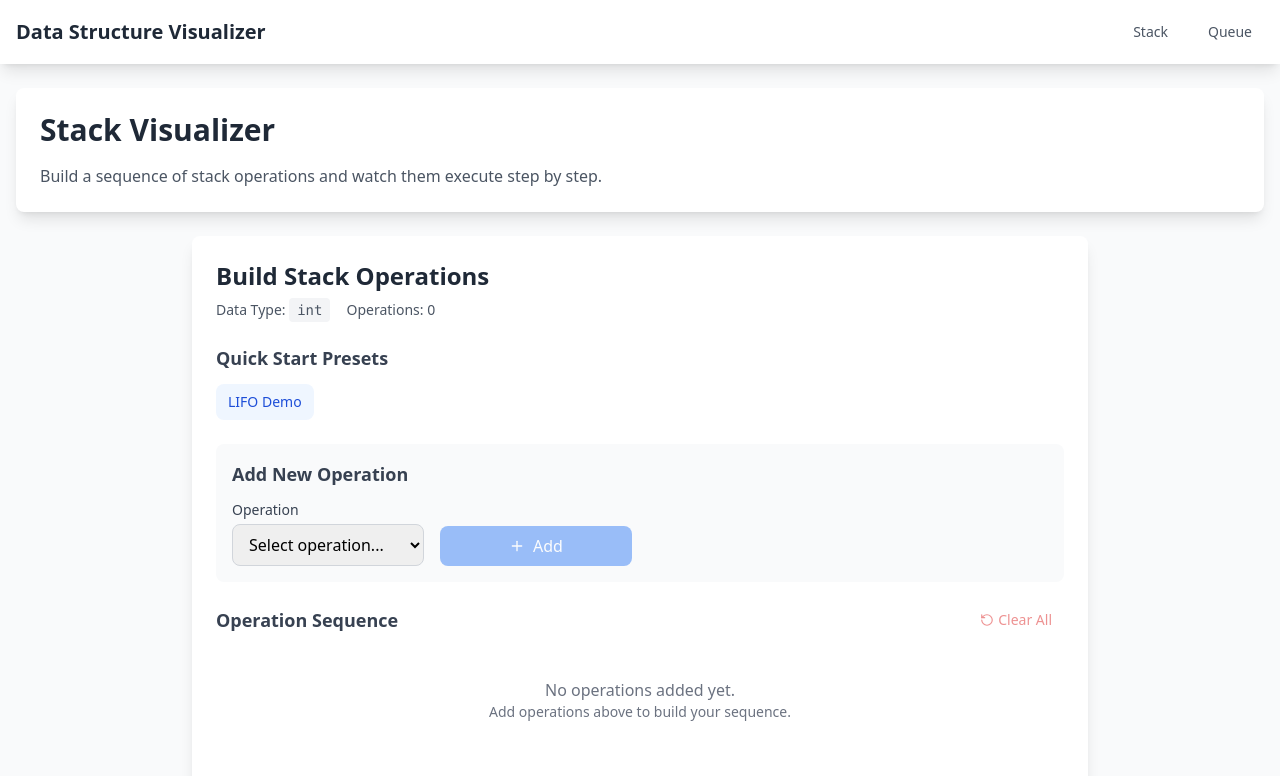
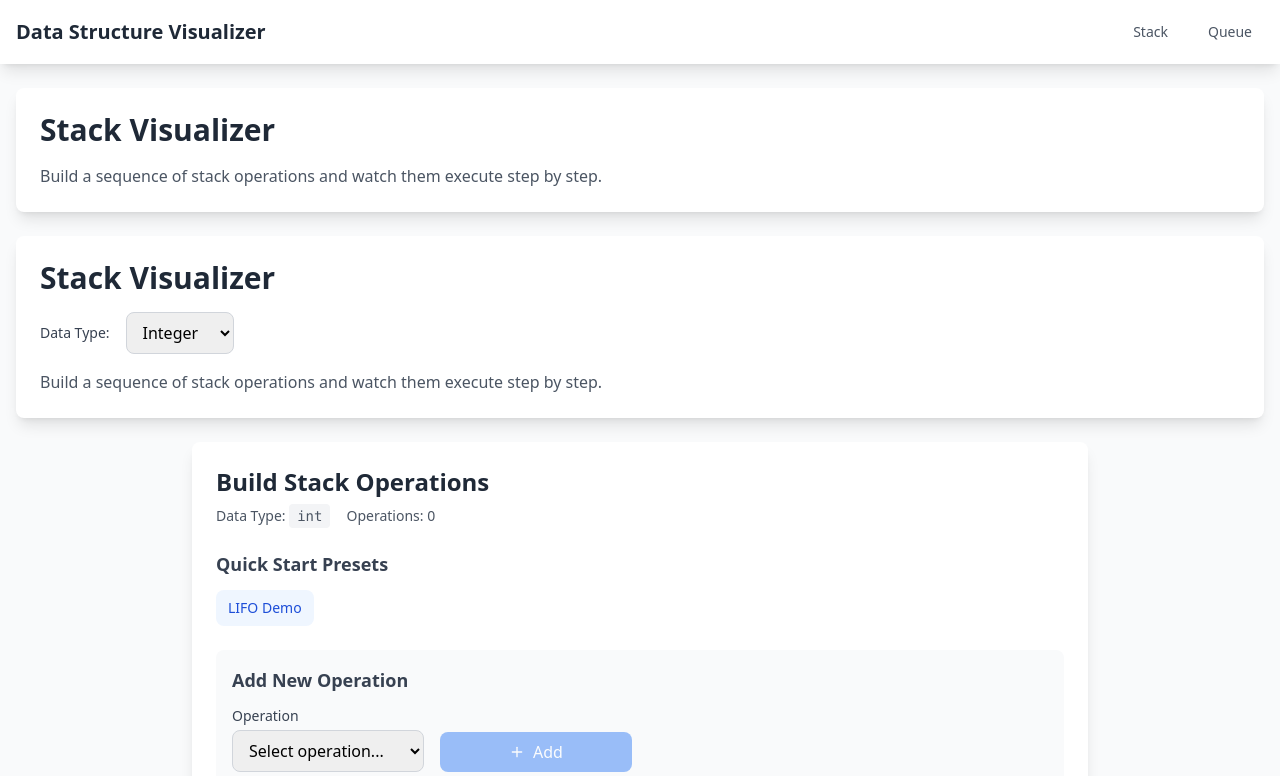
Before and after one commit to c-degni/algo-vis, a React (Create React App) app: page /stack in a window 1280 px wide. Shown: the top 776 px of the page. Built offline with nearby package versions, Linux system fonts and the light colour scheme.

Commit message:
Progress bar is segmented by step now

```diff
--- a/src/components/pages/StackPage.tsx
+++ b/src/components/pages/StackPage.tsx
@@ -16,6 +16,7 @@ export default function StackPage() {
     const [currentState, setCurrentState] = useState<any>(null);
     const [currentHighlights, setCurrentHighlights] = useState<number[]>([]);
     const [isExecuting, setIsExecuting] = useState(false);
+    const [dataType, setDataType] = useState<'int' | 'double' | 'float' | 'bool'>('int');
 
     const handleExecuteOperations = useCallback(async (operations: any[]) => {
         setIsExecuting(true);
@@ -68,9 +69,37 @@ export default function StackPage() {
                 </p>
             </div>
 
+            {/* Data Type Selector */}
+            <div className="bg-white rounded-lg shadow-lg p-6">
+                <h1 className="text-3xl font-bold text-gray-800 mb-4">Stack Visualizer</h1>
+                <div className="flex items-center space-x-4 mb-4">
+                    <label
+                        className="text-sm font-medium text-gray-700"
+                        htmlFor='dataType'
+                    >
+                        Data Type:
+                    </label>
+                    <select
+                        id='dataType'
+                        value={dataType}
+                        onChange={(e) => setDataType(e.target.value as any)}
+                        className="px-3 py-2 border border-gray-300 rounded-lg focus:ring-2 focus:ring-blue-500"
+                    >
+                        <option value="int">Integer</option>
+                        <option value="double">Double</option>
+                        <option value="float">Float</option>
+                        <option value="bool">Boolean</option>
+                    </select>
+                </div>
+                <p className="text-gray-600">
+                    Build a sequence of stack operations and watch them execute step by step.
+                </p>
+            </div>
+
+
             <InteractiveStepBuilder
                 dataStructureType="stack"
-                dataType="int"
+                dataType={dataType}
                 onExecute={handleExecuteOperations}
                 isExecuting={isExecuting}
             />
--- a/src/components/shared/ExecutionPlayer.tsx
+++ b/src/components/shared/ExecutionPlayer.tsx
@@ -135,7 +135,7 @@ export default function ExecutionPlayer({
       )}
 
       {/* Progress Bar */}
-      <div className="mb-6">
+      {/* <div className="mb-6">
         <div className="flex items-center justify-between mb-2 text-sm text-gray-600">
           <span>Progress</span>
           <span>{Math.round(progress)}%</span>
@@ -160,6 +160,56 @@ export default function ExecutionPlayer({
             className="absolute top-0 left-0 w-full h-2 opacity-0 cursor-pointer"
           />
         </div>
+      </div> */}
+      {/* Segmented Progress Bar */}
+      <div className="mb-6">
+        <div className="flex items-center justify-between mb-2 text-sm text-gray-600">
+          <span>Progress</span>
+          <span>Step {currentStep + 1} of {trace.length}</span>
+        </div>
+        <div className="relative">
+          {/* Segmented progress bar */}
+          <div className="flex h-3 bg-gray-200 rounded-full overflow-hidden">
+            {trace.map((step, index) => {
+              const isCompleted = index < currentStep;
+              const isCurrent = index === currentStep;
+              const segmentWidth = trace.length > 0 ? (100 / trace.length) : 0;
+
+              return (
+                <div
+                  key={index}
+                  className={`transition-all duration-300 ${
+                    isCompleted ? 'bg-green-500' : isCurrent ? 'bg-blue-500' : 'bg-gray-300'
+                  } ${index > 0 ? 'border-l border-white' : ''}`}
+                  style={{ width: `${segmentWidth}%` }}
+                  title={`Step ${index + 1}: ${step.operation}`}
+                />
+              );
+            })}
+          </div>
+          <label htmlFor="progress-steps-slider" className="sr-only">
+            Progress steps slider
+          </label>
+          <input id='progress-steps-slider' className="absolute top-0 left-0 w-full h-3 opacity-0 cursor-pointer" />
+        </div>
+
+        {/* Operation labels below progress bar */}
+        {trace.length > 0 && trace.length <= 10 && (
+          <div className="flex justify-between mt-2 text-xs text-gray-500">
+            {trace.map((step, index) => (
+              <span
+                key={index}
+                className={`cursor-pointer hover:text-gray-700 ${
+                  index === currentStep ? 'font-semibold text-blue-600' : ''
+                }`}
+                onClick={() => setCurrentStep(index)}
+                title={step.description}
+              >
+                {step.operation}
+              </span>
+            ))}
+          </div>
+        )}
       </div>
 
       {/* Control Panel */}
```
Also changed, not shown: src/components/visualizers/data_structures/StackVisualizer.tsx (+0 -124 lines), src/services/visualization_mapping/api/controllers/StackController.js (+9 -2 lines).
